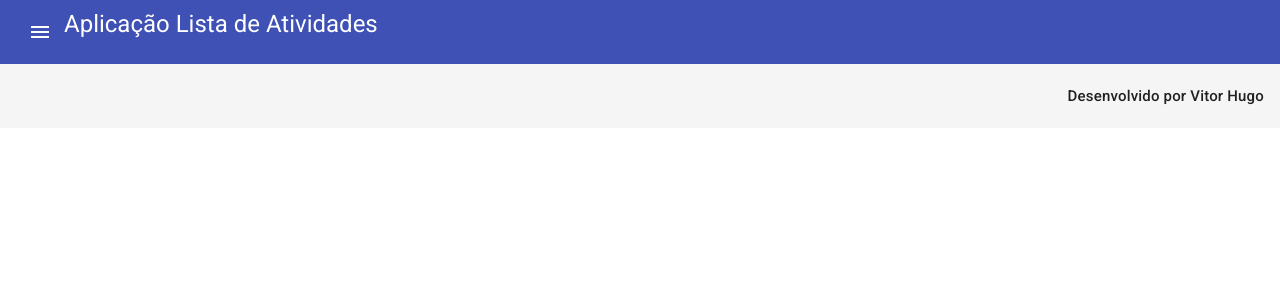
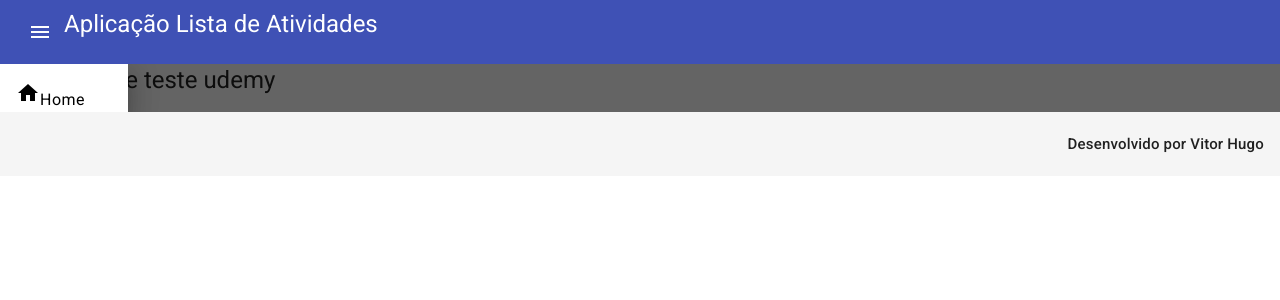
Before and after one commit to VitorHugo090/Listaatividadeapp, an Angular app: page / in a window 1280 px wide. Both pictures are taken after a click on the button "menu". Shown: the top 300 px of the page. Built offline with nearby package versions, Linux system fonts and the light colour scheme.

Commit message:
Adicionando funcoes ao menu

```diff
--- a/package.json
+++ b/package.json
@@ -20,6 +20,7 @@
     "@angular/platform-browser": "^15.0.0",
     "@angular/platform-browser-dynamic": "^15.0.0",
     "@angular/router": "^15.0.0",
+    "bootstrap-icons": "^1.10.5",
     "rxjs": "~7.5.0",
     "tslib": "^2.3.0",
     "zone.js": "~0.12.0"
--- a/src/app/app.component.css
+++ b/src/app/app.component.css
@@ -0,0 +1,16 @@
+.main-container{
+    display: flex;
+    flex-direction: column;
+    position: relative;
+    top: 0;
+    bottom: 0;
+    left: 0;
+    right: 0;
+}
+a{
+    color: black;
+    text-decoration: none;
+}
+a:hover{
+    font-size: 18px;
+}
--- a/src/app/app.component.html
+++ b/src/app/app.component.html
@@ -1,4 +1,23 @@
-<app-category></app-category>
-<app-header></app-header>
-<router-outlet></router-outlet>
-<app-footer></app-footer>
+
+
+<div class="main-container">
+
+    <app-header [sidenav]="sidenav"></app-header>
+    <mat-sidenav-container>
+    <mat-sidenav #sidenav class="w-10p">
+
+      <mat-list>
+      <mat-list-item (click)="sidenav.toggle()">
+        <a href="/"><mat-icon>home</mat-icon>Home</a>
+       </mat-list-item>
+      </mat-list>
+
+    </mat-sidenav>
+    <mat-sidenav-content>
+        <h1>Aplicação de teste udemy</h1>
+    </mat-sidenav-content>
+  </mat-sidenav-container>
+  <router-outlet></router-outlet>
+
+  <app-footer></app-footer>
+</div>
--- a/src/app/app.component.ts
+++ b/src/app/app.component.ts
@@ -7,4 +7,6 @@
 })
 export class AppComponent {
   title = 'listaatividade';
+  public events: string[] = [];
+  public opened: boolean = false;
 }
--- a/src/app/header/header.component.ts
+++ b/src/app/header/header.component.ts
@@ -1,4 +1,6 @@
-import { Component } from '@angular/core';
+import { MatSidenav } from '@angular/material/sidenav';
+import { Component, Input } from '@angular/core';
+
 
 @Component({
   selector: 'app-header',
@@ -6,5 +8,10 @@
   styleUrls: ['./header.component.css']
 })
 export class HeaderComponent {
-public openSideNav(){}
+  @Input() sidenav!: MatSidenav;
+  public openSideNav(){
+
+    this.sidenav.toggle();
+  }
+
 }
--- a/src/app/material.module.ts
+++ b/src/app/material.module.ts
@@ -2,17 +2,24 @@
 import {MatToolbarModule} from '@angular/material/toolbar';
 import {MatButtonModule} from '@angular/material/button';
 import {MatIconModule} from '@angular/material/icon';
+import {MatSidenavModule} from '@angular/material/sidenav';
+import {MatListModule} from '@angular/material/list';
 
 @NgModule({
   imports: [
     MatToolbarModule,
     MatButtonModule,
     MatIconModule,
+    MatSidenavModule,
+    MatListModule
 
   ],
   exports: [
     MatToolbarModule,
     MatButtonModule,
-    MatIconModule]
+    MatIconModule,
+    MatSidenavModule,
+    MatListModule
+  ]
 })
 export class MaterialModule { }
--- a/src/styles.css
+++ b/src/styles.css
@@ -2,3 +2,7 @@
 
 html, body { height: 100%; }
 body { margin: 0; font-family: Roboto, "Helvetica Neue", sans-serif; }
+
+.w-10p{
+    width: 10%;
+}
```
Also changed, not shown: 1 other file (tests, documents, lock files or other folders).
